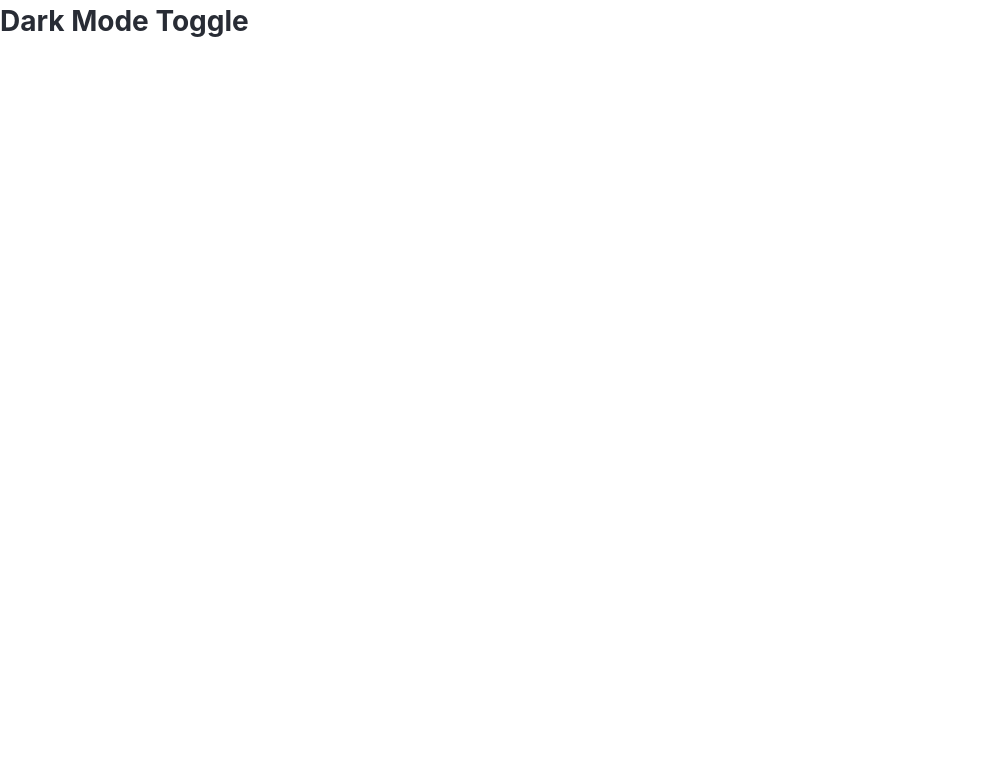
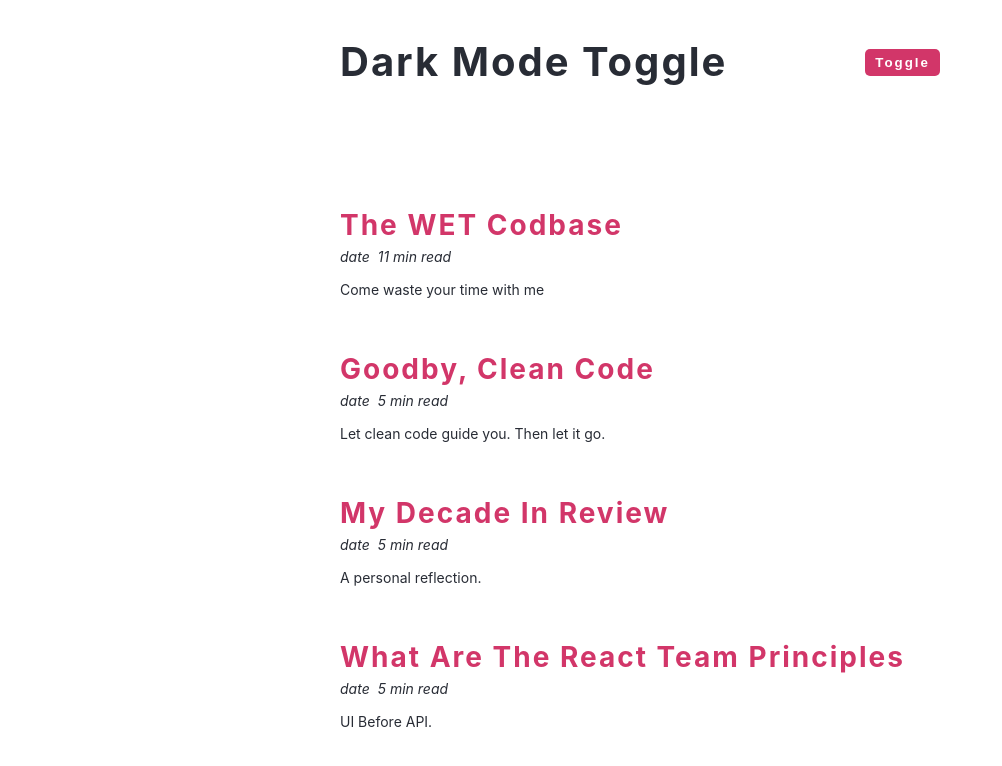
Before and after one commit to ibktommy/DarkModeToggle---ReactApp, a React (Create React App) app: page / in a window 1280 px wide. Shown: the top 766 px of the page, without its empty margins (0-1002 px from the left). Built offline with nearby package versions, Linux system fonts and the light colour scheme.

Commit message:
Render the contents of the data-file in the AppComponent while passing it as props to the Article component. Alo installed momentjs package for formatting the date-object in the data-file

```diff
--- a/package.json
+++ b/package.json
@@ -6,6 +6,7 @@
     "@testing-library/jest-dom": "^5.14.1",
     "@testing-library/react": "^12.0.0",
     "@testing-library/user-event": "^13.2.1",
+    "moment": "^2.29.4",
     "react": "^17.0.2",
     "react-dom": "^17.0.2",
     "react-scripts": "5.0.0",
--- a/src/App.js
+++ b/src/App.js
@@ -1,8 +1,23 @@
 import React from 'react'
+import Article from './components/Article';
+import data from './data'
 
 function App() {
   return (
-    <h1>Dark Mode Toggle</h1>
+    <main>
+      <nav>
+        <div className="nav-center">
+          <h1>Dark Mode Toggle</h1>
+          <button className="btn">Toggle</button>
+        </div>
+      </nav>
+
+      <section className="articles">
+        {data.map((item) => {
+          return <Article key={item.id} {...item} />
+        })}
+      </section>
+    </main>
   );
 }
 
--- a/src/components/Article.js
+++ b/src/components/Article.js
@@ -1,8 +1,15 @@
 import React from 'react'
 
-const Article = () => {
+const Article = ({ title, snippet, date, length }) => {
   return (
-    <div>Article</div>
+    <article className='post'>
+      <h2>{title}</h2>
+      <div className="post-info">
+        <span>date</span>
+        <span>{length} min read</span>
+      </div>
+      <p>{snippet}</p>
+    </article>
   )
 }
 
```
Also changed, not shown: 1 other file (tests, documents, lock files or other folders).
